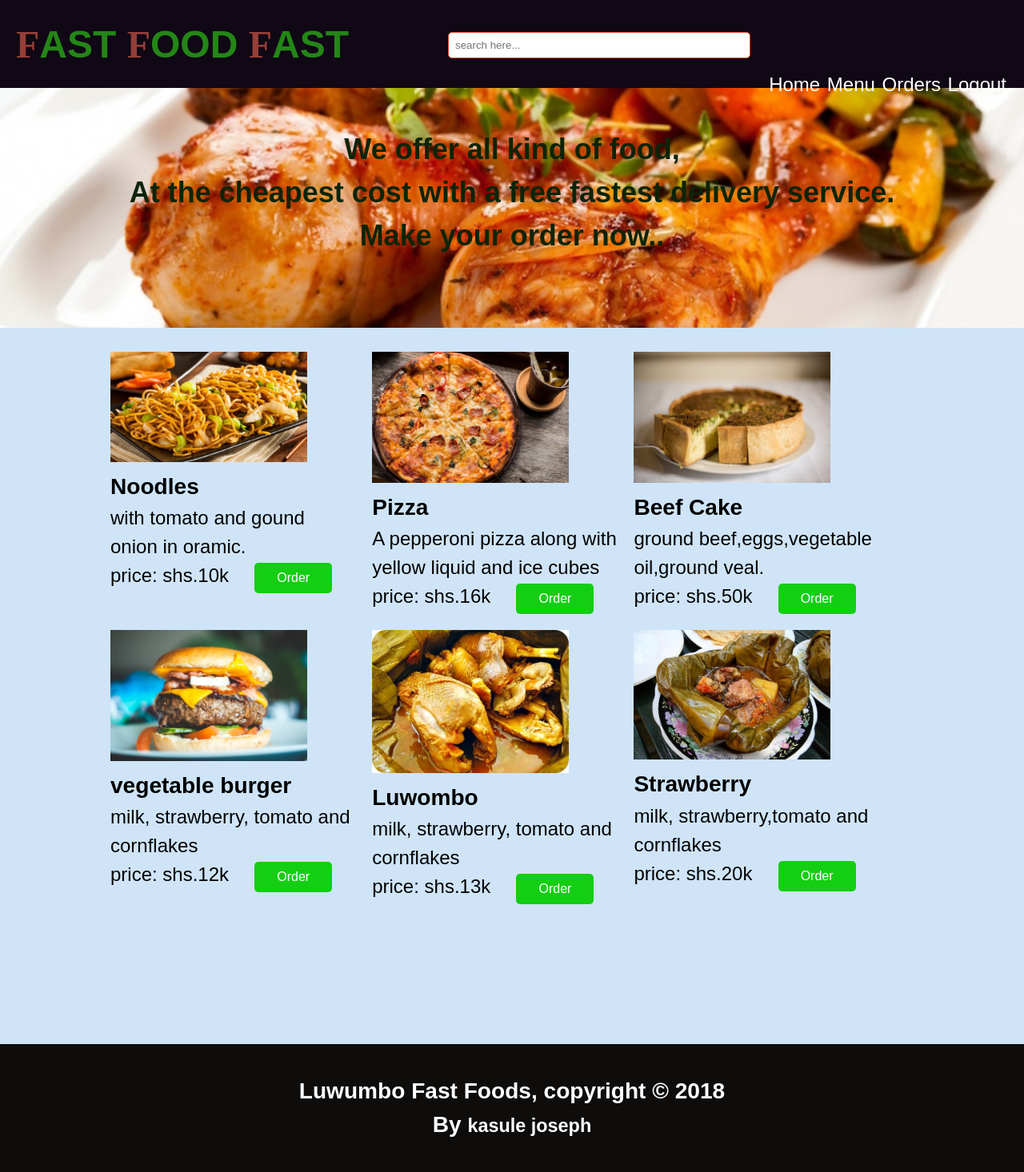
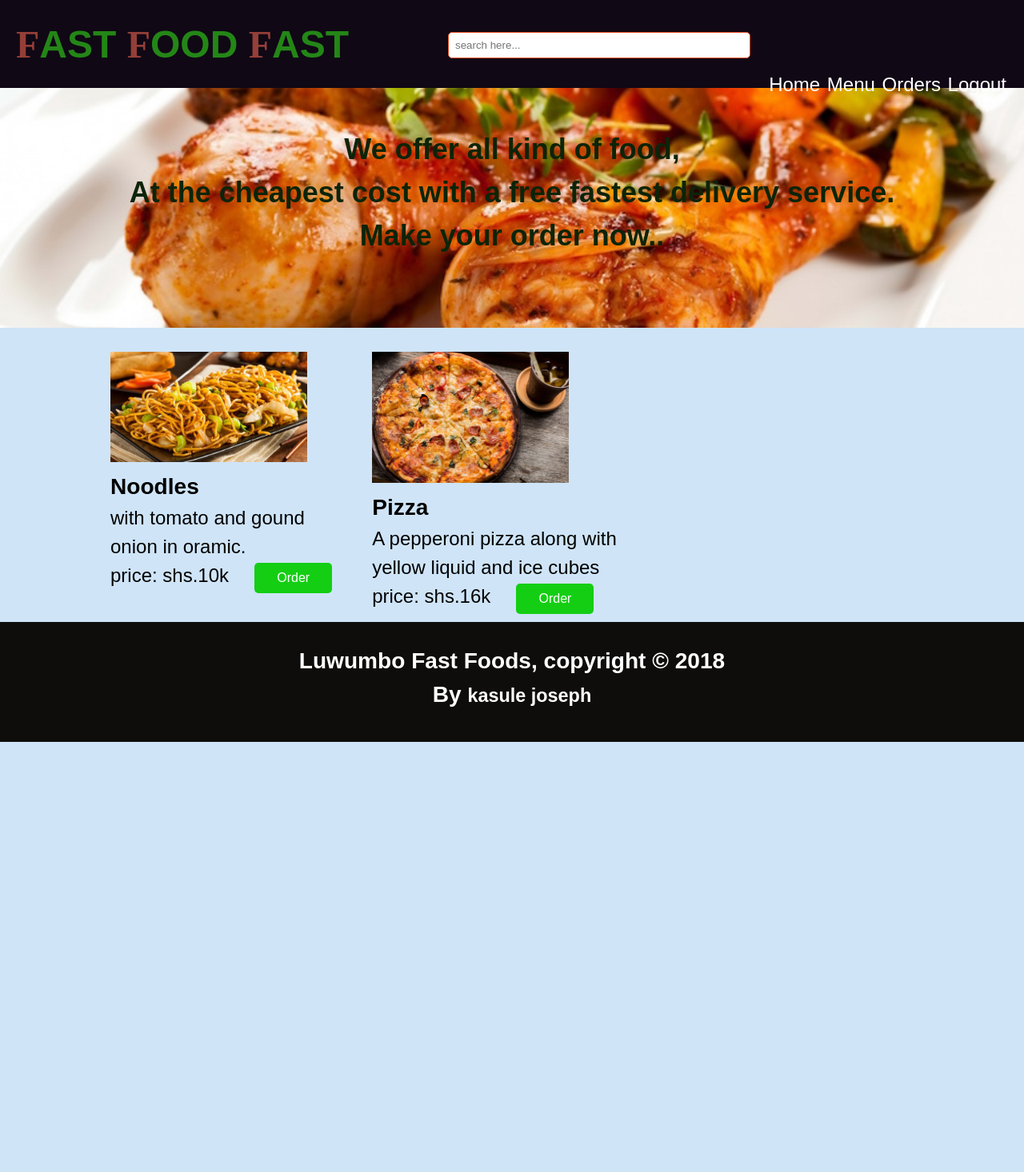
Before and after one commit to Kasulejoseph/fast-food-fast-frontend, a PHP site: page /home.html in a window 1280 px wide. Shown: the whole page at 80% size. After the commit the page ends 928 px from the top, so only its background shows below. Run offline with PHP 8.4, Linux system fonts and the light colour scheme.

Commit message:
modify css to pretify my UI add image retrive logic modify js to restrict users from accessing admin pages

```diff
--- a/css/home.css
+++ b/css/home.css
@@ -202,9 +202,18 @@ table .btn_add{
 
 /* footer */
 footer{
-    min-height: auto;
-    padding: 10px;
-    margin-top: 70%;
+    position: relative;
+    width: 100%;
+    height: auto;
+    float: left;
+    box-sizing: border-box;
+    -webkit-box-sizing: border-box;
+    -moz-box-sizing: border-box;
+    padding: 0px 10px 10px 10px;
+    left: 0;
+    right: 0;
+    bottom: 0;
+    overflow: auto;
     color: #fff;
     background-color: #0e0d0c;
     text-align: center;
@@ -303,6 +312,7 @@ input[type=text]:focus {
     color: #fff;
     text-align: center;
     background-color: #1c8c11;
+    border-radius: 5px;
 }
 #danger{
     background-color: #333;
@@ -370,11 +380,6 @@ input[type=text]:focus {
         min-height: auto;
         text-align: center;
     }
-    footer{
-        margin-top: 10%;
-        padding: 20px;
-        min-height: 100px;
-    }
     header #nav {
         text-align: center;
         float: none;
--- a/home.html
+++ b/home.html
@@ -53,30 +53,6 @@
                 <span class ="cost">price: shs.16k</span>
                 <span class="add"><a href="#welcome"><button >Order</button></a></span>             </div>
 
-            <div class = "food">
-                    <img src = "image/cake.jpeg">
-                    <h3>Beef Cake</h3>ground beef,eggs,vegetable oil,ground veal. <br>
-                        <span class ="cost">price: shs.50k</span>
-                        <span class="add"><a href="#welcome"><button >Order</button></a></span>                 </div>
-
-        <div class = "food">
-            <img src = "image/burger2.jpeg">
-            <h3>vegetable burger</h3>milk, strawberry, tomato and cornflakes<br>
-                <span class ="cost">price: shs.12k</span>
-                <span class="add"><a href="#welcome"><button >Order</button></a></span>         </div>
-        <div class = "food">
-            <img src = "image/luwombo.jpg">
-            <h3>Luwombo</h3>milk, strawberry, tomato and cornflakes<br>
-                <span class ="cost">price: shs.13k</span>
-                <span class="add"><a href="#welcome"><button >Order</button></a></span>         </div>
-
-        <div class = "food">
-            <img src = "image/luwombo2.png">
-            <h3>Strawberry</h3>milk, strawberry,tomato and cornflakes<br>
-                <span class ="cost">price: shs.20k</span>
-                <span class="add"><a href="#welcome"><button >Order</button></a></span>         </div>
-
-
         <div id="welcome" class="popcover">
                 <div class="popup">
                     <h2>welcome</h2>
--- a/javascript/getmenu.js
+++ b/javascript/getmenu.js
@@ -4,6 +4,11 @@ function json(response) {
     return response.json()
 }
 let danger = document.getElementById("danger");
+let Image = ['noodles.jpg','luwombo.jpg','pizza.jpeg','burger.jpeg','special-6.jpg']
+Image.forEach((image)=>{
+    Image = image
+})
+console.log(Image)
 // get items on menu
 function menuGet(e){
     e.preventDefault();
@@ -16,12 +21,6 @@ function menuGet(e){
         if(response.error){
             danger.innerHTML = `<h2>sorry, ${response.error}</h2>`
         }
-        let Image = ['noodles.jpg','pizza.jpeg','burger.jpeg','meat1.jpg']
-        Image.forEach((image)=>{
-            Image = image
-        })
-        console.log(Image)
-        // document.getElementById("img").innerHTML= Image;
         let menu =''
 
         response['Onmenu'].forEach((meal) => {
@@ -31,7 +30,7 @@ function menuGet(e){
             ID = `${meal.menu_id}`;
             Image = Image;
             menu += `<div class = "food">
-            <img id ="img" src="image/`+Image+`">
+            <img id ="img_${meal.menu_id}" src="image/`+Image+`">
             <span id ="id"></span>
             <h3>`+Dish+`</h3>`+Desc+` <br>
             <span id ="cost">price: shs.`+price+`k</span>
@@ -39,6 +38,7 @@ function menuGet(e){
             </div>`;
         });
         document.getElementById("cost").innerHTML = menu;
+        document.getElementById("img_3").src = "image/luwombo.jpg";
 
     })
 }
--- a/javascript/menu.js
+++ b/javascript/menu.js
@@ -5,14 +5,16 @@ let danger = document.getElementById("danger");
 function json(response) {
     return response.json()
 }
-
+let token = window.sessionStorage.getItem("token");
+if (!token){
+    document.getElementById("profile").style.display = "none";
+}
 function menuPost(e){
     e.preventDefault();
     let dish = document.getElementById("dish").value;
     let price = document.getElementById("price").value;
     let desc = document.getElementById("desc").value;
     let image = document.getElementById("image").value;
-    let token = window.sessionStorage.getItem("token")
     let menu = {
         "meal": dish,
         price: Number(price),
```
Also changed, not shown: css/add.css (+27 -1 lines), javascript/orders.js (+9 -6 lines).
